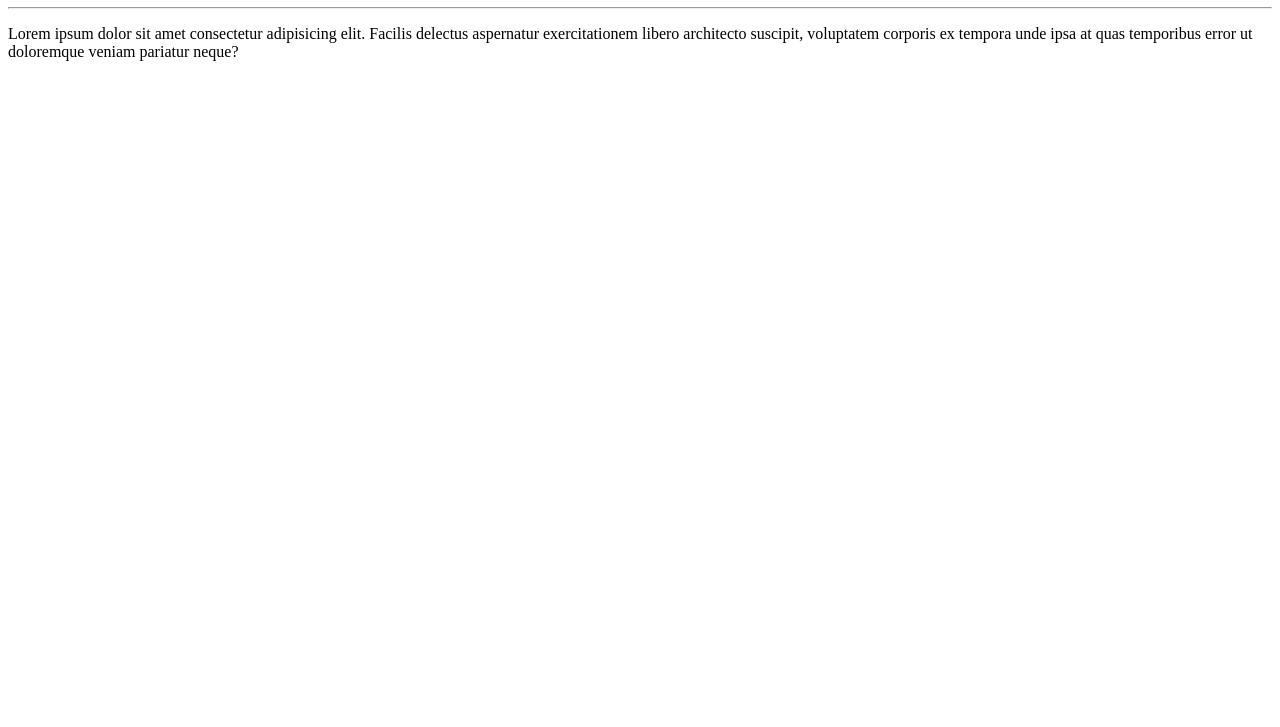
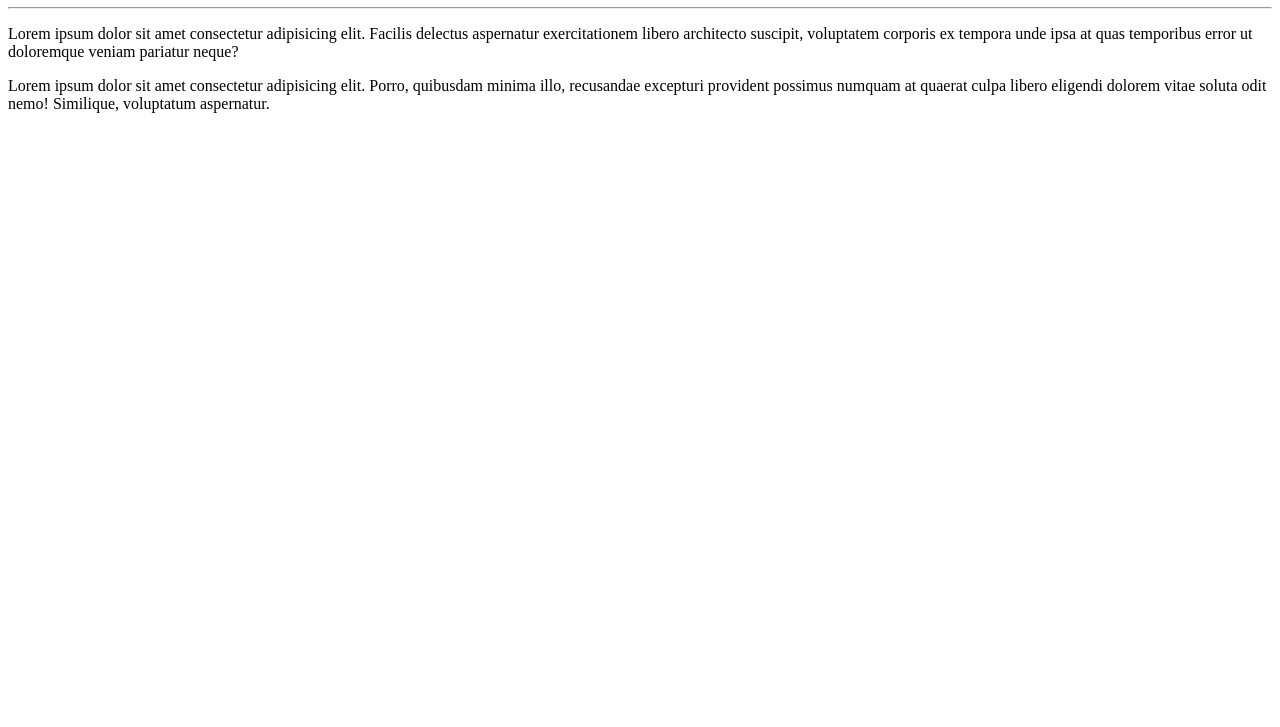
Before and after one commit to capembe22/OLA-MUNDO, a plain HTML site: page site.exemplo/index.html in a window 1280 px wide. Shown: the part 73-800 px from the top of the page. Drawn offline with Linux system fonts and the light colour scheme.

Commit message:
adicionei um paragrafo

```diff
--- a/site.exemplo/index.html
+++ b/site.exemplo/index.html
@@ -9,5 +9,6 @@
     <h1>olá Mundo!</h1>
     <hr>
     <p>Lorem ipsum dolor sit amet consectetur adipisicing elit. Facilis delectus aspernatur exercitationem libero architecto suscipit, voluptatem corporis ex tempora unde ipsa at quas temporibus error ut doloremque veniam pariatur neque?</p>
+    <p>Lorem ipsum dolor sit amet consectetur adipisicing elit. Porro, quibusdam minima illo, recusandae excepturi provident possimus numquam at quaerat culpa libero eligendi dolorem vitae soluta odit nemo! Similique, voluptatum aspernatur.</p>
 </body>
 </html>
```
